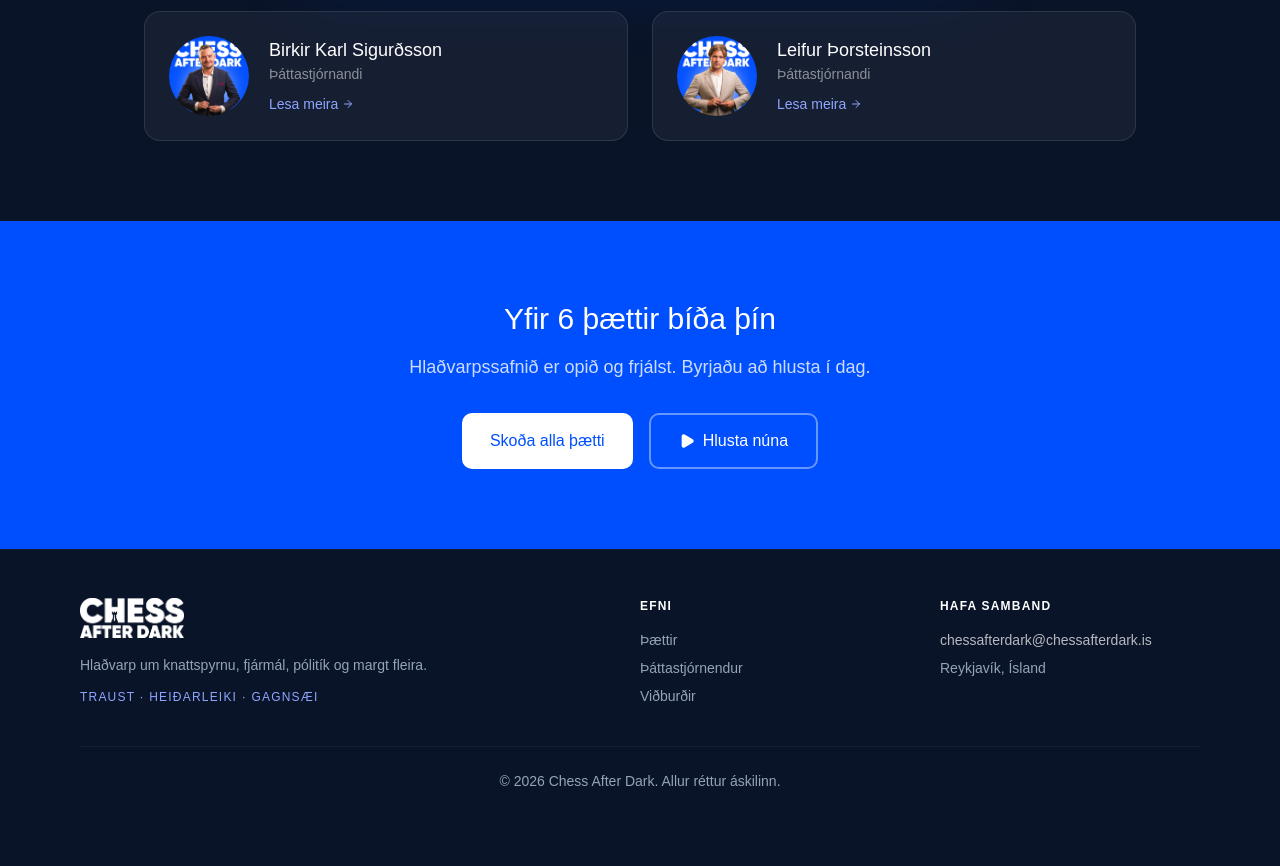
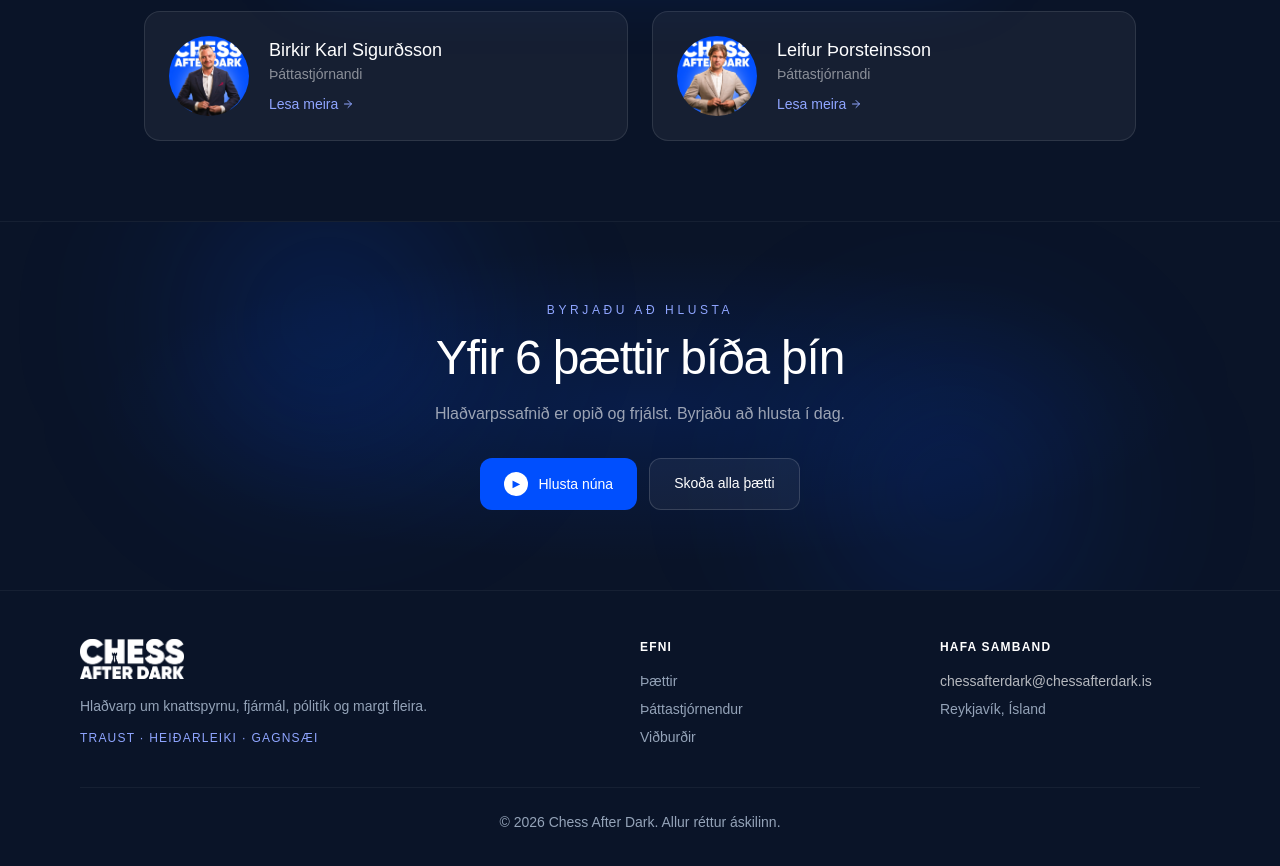
Before and after one commit to briembenni-sketch/chessafterdark, a Next.js app: page / in a window 1280 px wide. Shown: the part 3660-4526 px from the top of the page. Before the commit the page ends 4499 px from the top, so only its background shows below. Built offline with nearby package versions, Linux system fonts and the light colour scheme; no server answers.

Commit message:
Soften final CTA — subtle blue glow instead of solid electric background
Co-Authored-By: Paperclip <noreply@paperclip.ing>

```diff
--- a/src/app/page.tsx
+++ b/src/app/page.tsx
@@ -355,27 +355,57 @@ export default async function Home() {
       </AnimatedSection>
 
       {/* 8. Final CTA Band */}
-      <section className="bg-cad-electric py-16 md:py-20">
-        <div className="max-w-3xl mx-auto px-4 text-center">
-          <h3 className="text-3xl font-medium text-white mb-4">
+      <section className="relative overflow-hidden py-20 px-6 border-t border-white/5">
+        {/* Subtle background gradient — not solid blue */}
+        <div
+          className="absolute inset-0 pointer-events-none"
+          style={{
+            background: 'radial-gradient(ellipse at center, rgba(0,79,254,0.15) 0%, transparent 60%)'
+          }}
+        />
+
+        {/* Decorative blurred blue orbs */}
+        <div
+          className="absolute top-[-100px] left-[10%] w-[400px] h-[400px] pointer-events-none"
+          style={{
+            background: 'radial-gradient(circle, rgba(0,79,254,0.25) 0%, transparent 70%)',
+            filter: 'blur(80px)'
+          }}
+        />
+        <div
+          className="absolute bottom-[-100px] right-[10%] w-[400px] h-[400px] pointer-events-none"
+          style={{
+            background: 'radial-gradient(circle, rgba(0,79,254,0.2) 0%, transparent 70%)',
+            filter: 'blur(80px)'
+          }}
+        />
+
+        {/* Content */}
+        <div className="relative max-w-[680px] mx-auto text-center z-10">
+          <div className="text-cad-light text-xs tracking-[0.3em] mb-4">
+            BYRJAÐU AÐ HLUSTA
+          </div>
+          <h3 className="text-4xl md:text-5xl font-medium mb-5 tracking-tight">
             Yfir {episodes.length} þættir bíða þín
           </h3>
-          <p className="text-white/80 text-lg mb-8">
-            Hlaðvarps&shy;safnið er opið og frjálst. Byrjaðu að hlusta í dag.
+          <p className="text-white/60 text-base mb-8 max-w-md mx-auto">
+            Hlaðvarpssafnið er opið og frjálst. Byrjaðu að hlusta í dag.
           </p>
-          <div className="flex flex-wrap justify-center gap-4">
+          <div className="flex gap-3 justify-center flex-wrap">
+            <Link
+              href={`/thaettir/${latestEpisode.slug}`}
+              className="bg-cad-electric hover:bg-cad-blue text-white px-6 py-3.5 rounded-xl text-sm font-medium transition-colors flex items-center gap-2.5 group"
+            >
+              <span className="w-6 h-6 bg-white rounded-full flex items-center justify-center text-cad-electric text-[10px] group-hover:scale-110 transition-transform">
+                ▶
+              </span>
+              Hlusta núna
+            </Link>
             <Link
               href="/thaettir"
-              className="inline-flex items-center gap-2 bg-white text-cad-electric px-7 py-3.5 rounded-[10px] font-medium hover:bg-white/90 transition-colors hover:scale-[1.02]"
+              className="bg-white/5 hover:bg-white/10 border border-white/15 hover:border-white/25 text-white px-6 py-3.5 rounded-xl text-sm transition-all"
             >
               Skoða alla þætti
-            </Link>
-            <Link
-              href={`/thaettir/${latestEpisode.slug}`}
-              className="inline-flex items-center gap-2 border-2 border-white/40 hover:border-white text-white px-7 py-3.5 rounded-[10px] font-medium transition-all hover:scale-[1.02]"
-            >
-              <Play className="w-4 h-4 fill-current" />
-              Hlusta núna
             </Link>
           </div>
         </div>
```
